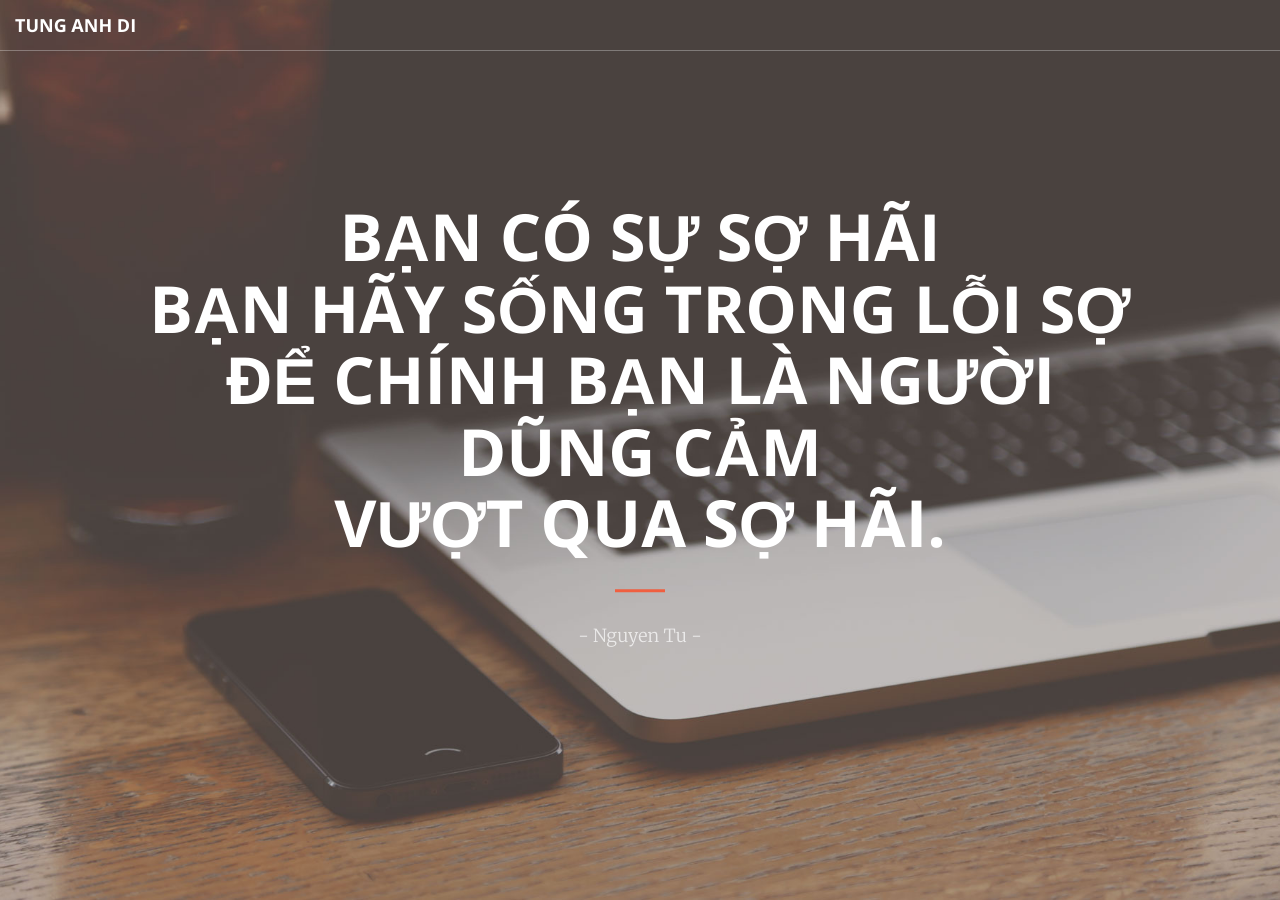
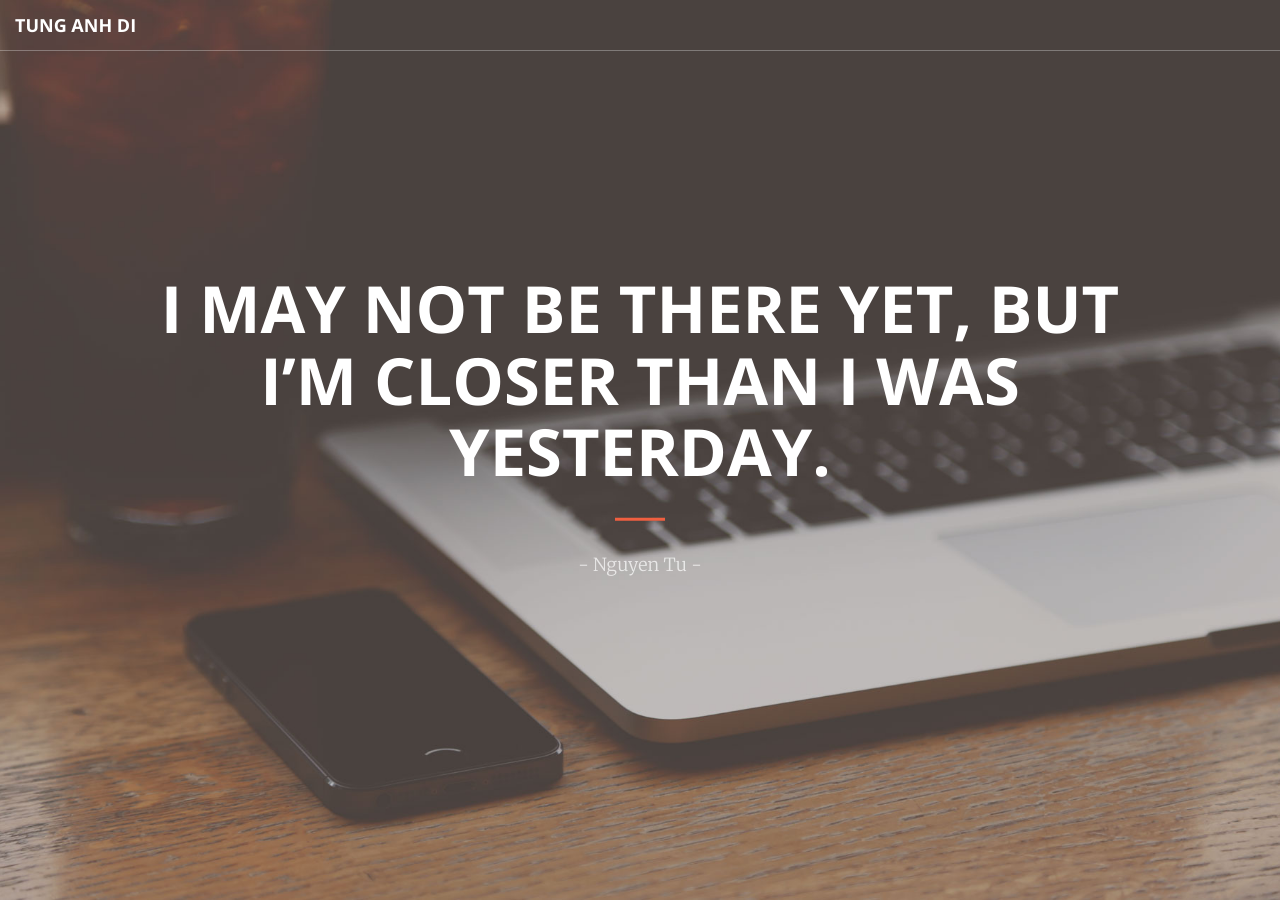
Before and after one commit to luvyouso/luvyouso, a Jekyll site: the page built from index.html, in a window 1280 px wide. Built offline with Jekyll 4.4.1, drawn with Linux system fonts in a browser that asks for light colours.

Commit message:
Update header.html

```diff
--- a/_includes/header.html
+++ b/_includes/header.html
@@ -1,7 +1,7 @@
 <header>
     <div class="header-content">
         <div class="header-content-inner">
-            <h1>Bạn có sự sợ hãi <br/>bạn hãy sống trong lỗi sợ <br/>để chính bạn là người dũng cảm <br/>vượt qua sợ hãi.</h1>
+            <h1>I may not be there yet, but I’m closer than I was yesterday.</h1>
             <hr>
             <p>- Nguyen Tu -</p>
             <!-- <a href="#about" class="btn btn-primary btn-xl page-scroll">Find Out More</a> -->
```
